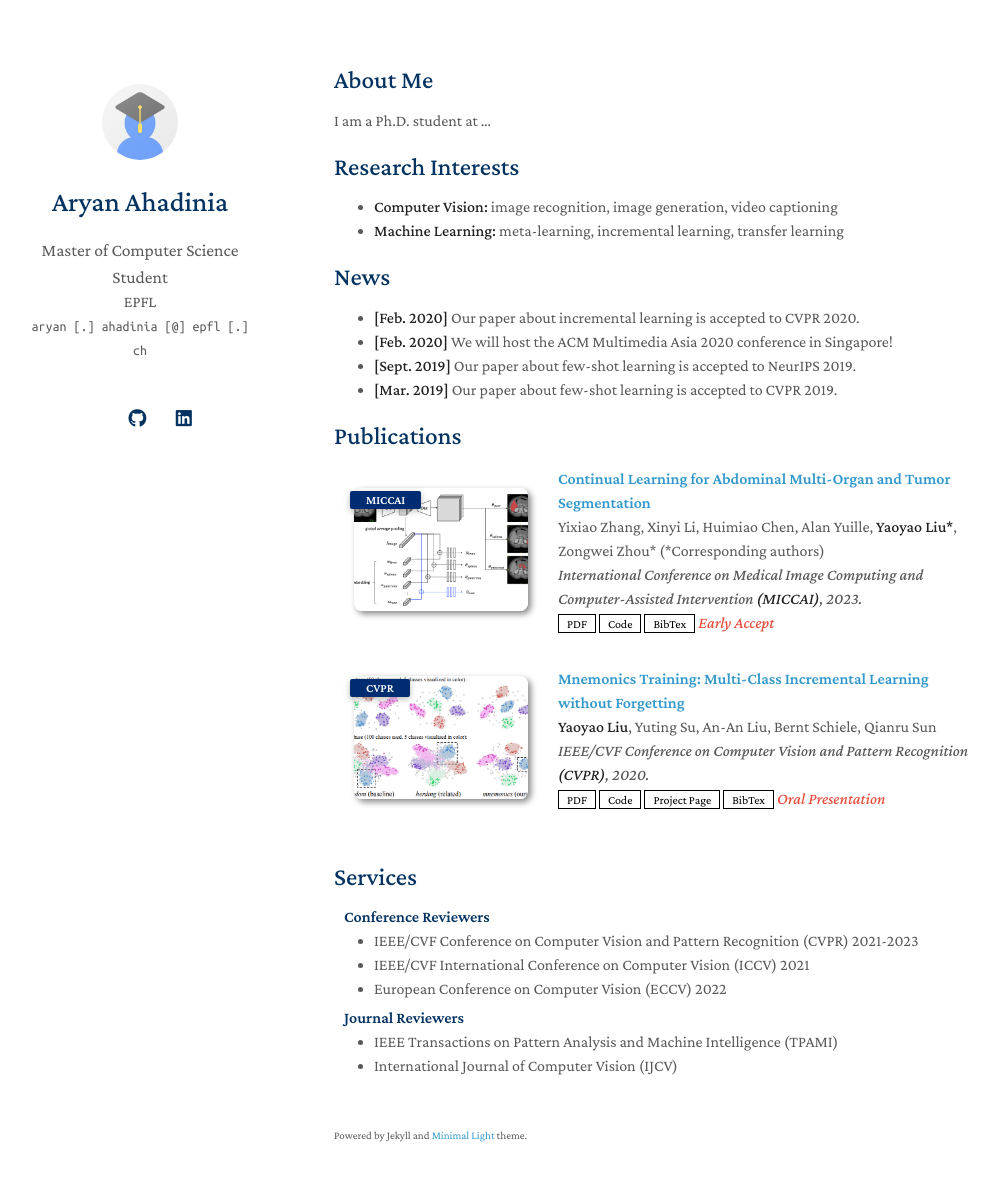
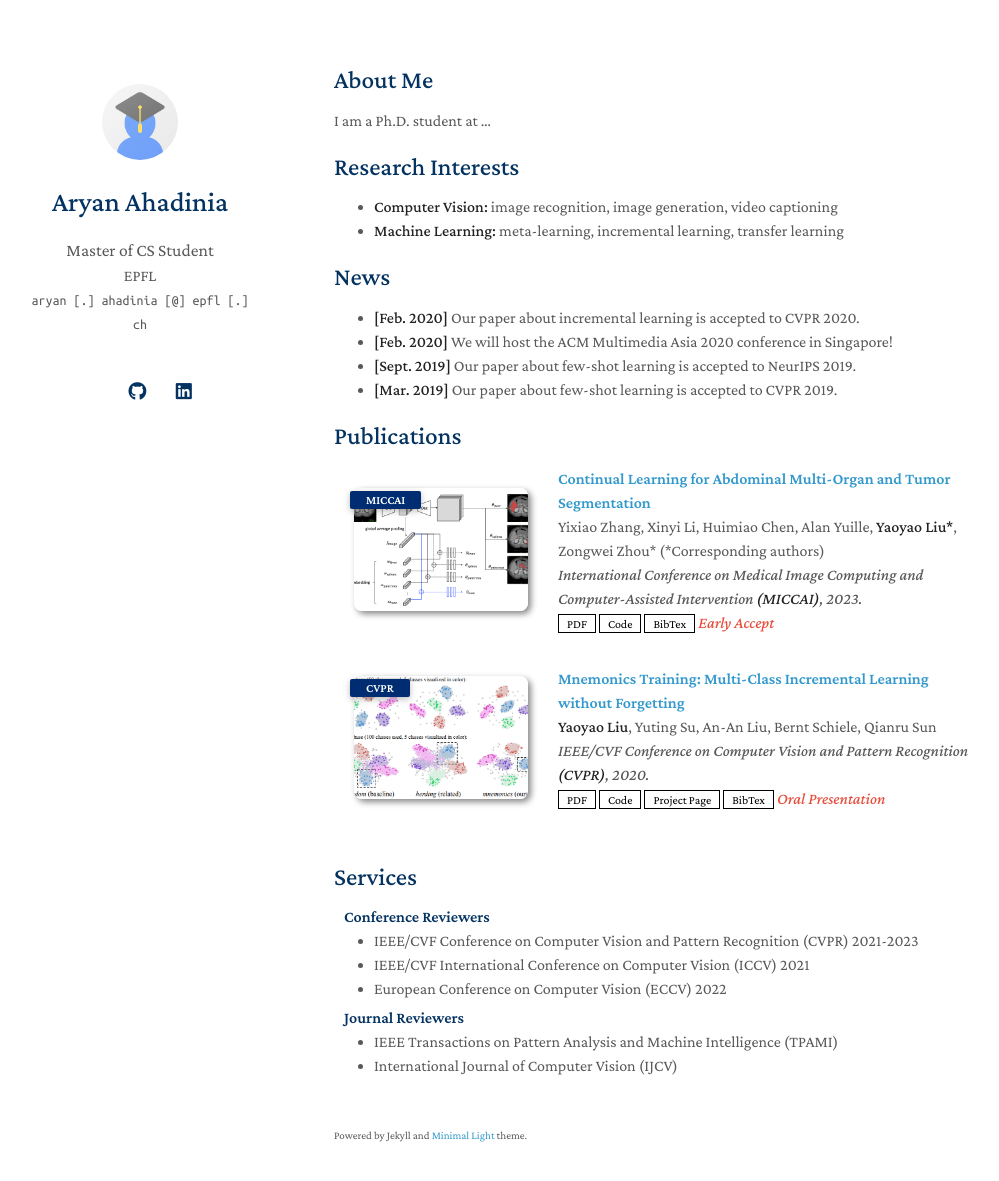
Before and after one commit to AryanAhadinia/AryanAhadinia.github.io, a Jekyll site: the page built from index.md, in a window 1280 px wide and 1216 px high. Shown: the top 1181 px of the window, without its empty margins (136-1135 px from the left). Built offline with Jekyll 4.4.1, drawn with Linux system fonts in a browser that asks for light colours; a style sheet for code colours, icons or effects is not loaded; our own code applies the rules of GitHub Pages for plain Markdown files.

Commit message:
Update _config.yml

```diff
--- a/_config.yml
+++ b/_config.yml
@@ -1,6 +1,6 @@
 # Basic Information
 title: Aryan Ahadinia
-position: Master of Computer Science Student
+position: Master of CS Student
 affiliation: EPFL
 email: aryan [.] ahadinia [@] epfl [.] ch
 
```
